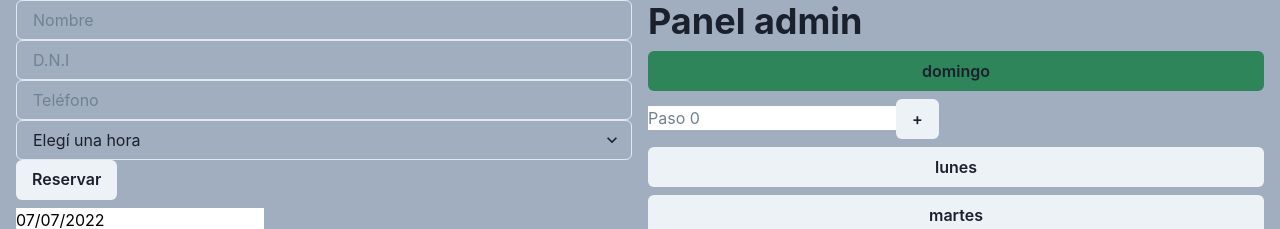
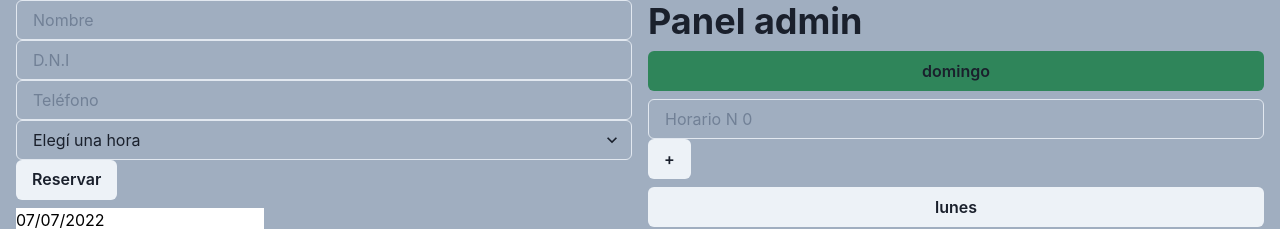
Before and after one commit to nahuelDev23/turnos, a Next.js app: page / in a window 1280 px wide. Both pictures are taken after a click on the button "domingo". Shown: the top 229 px of the page. Built offline with nearby package versions, Linux system fonts and the light colour scheme; no server answers; the database is empty.

Commit message:
modulos en checkdaytemplate

```diff
--- a/components/admin/CheckDayTemplate.tsx
+++ b/components/admin/CheckDayTemplate.tsx
@@ -1,119 +1,69 @@
-import { Button } from "@chakra-ui/react";
-import { FC, useContext, useState, useEffect, useMemo } from "react";
+import { FC, useContext, useState, useEffect } from "react";
 
 import { DaysContext } from "../../context/DaysContext";
+import { useMultipleInputs } from "../../hooks/useMultipleInputs";
+import { IDaysHours, daysString } from "../../interface/IAvailableDays";
+
+import { ButtonDay } from "./form/ButtonDay";
+import { InputHour } from "./form/InputHour";
 
 interface Props {
-  text: string;
+  text: daysString;
 }
 
 export const CheckDayTemplate: FC<Props> = ({ text }) => {
   const { addFormToFormData, daysData, loading } = useContext(DaysContext);
 
-  // todo hacer hooks de add inputs y todo eso
-  const initialState = {
+  const [initialState, setInitialState] = useState<IDaysHours>({
     day: text,
     hours: [{ time: "" }],
-  };
+  });
 
-  const [formAvailableDays, setFormAvailableDays] = useState<any>(initialState);
-
-  const [haveAtLastOneTime, setHaveAtLastOneTime] = useState(
-    formAvailableDays.hours[0].time !== "",
-  );
-
-  const handleChangeStep = (e: any, i: number) => {
-    const values = { ...formAvailableDays };
-
-    values.hours[i].time = e.target.value;
-    setFormAvailableDays(values);
-  };
-
-  const setDayAvailable = () => {
-    setHaveAtLastOneTime((isAvailable) => !isAvailable);
-    setFormAvailableDays(initialState);
-  };
-
-  const addStep = (e: any) => {
-    const values = { ...formAvailableDays };
-
-    values.hours.push({
-      time: "",
-    });
-    setFormAvailableDays(values);
-  };
-
-  const deleteStep = (i: number) => {
-    const values = { ...formAvailableDays };
-
-    values.hours.splice(i, 1);
-    setFormAvailableDays(values);
-  };
-
-  const computedPreviousHour = useMemo(() => {
-    const first =
-      formAvailableDays.hours.length === 1 &&
-      formAvailableDays.hours[0].time === "";
-    const second =
-      formAvailableDays.hours.length > 1 &&
-      formAvailableDays.hours[formAvailableDays.hours.length - 1].time === "";
-
-    return first || second;
-  }, [formAvailableDays]);
+  const {
+    addStep,
+    deleteStep,
+    formAvailableDays,
+    isPreviousInputEmpty,
+    handleChangeStep,
+    haveAtLastOneTime,
+    setDayAvailable,
+  } = useMultipleInputs(initialState);
 
   useEffect(() => {
     addFormToFormData(formAvailableDays);
   }, [formAvailableDays]);
 
   useEffect(() => {
-    for (const item of daysData) {
-      if (item.day === text) {
-        setHaveAtLastOneTime(true);
-        setFormAvailableDays({
-          day: item.day,
-          hours: [...item.hours],
-        });
-      }
+    const currentDayComponent = daysData.find((item) => item.day === text);
+
+    if (currentDayComponent) {
+      setInitialState({
+        day: currentDayComponent.day,
+        hours: currentDayComponent.hours,
+      });
     }
   }, [daysData]);
 
   return (
     <>
-      <Button
-        bgColor={haveAtLastOneTime ? "green.600" : undefined}
-        disabled={loading}
-        onClick={setDayAvailable}
-      >
-        {text}
-      </Button>
+      <ButtonDay
+        haveAtLastOneTime={haveAtLastOneTime}
+        loading={loading}
+        setDayAvailable={setDayAvailable}
+        text={text}
+      />
 
       {haveAtLastOneTime &&
-        formAvailableDays.hours.map((el: any, i: number) => (
-          <div key={i} className="flex">
-            <input
-              required
-              className="w-full rounded shadow p-2 mb-4 text-black rounded-tr-none"
-              name="hours"
-              placeholder={`Paso ${i}`}
-              type="text"
-              value={el.time}
-              onChange={(e) => handleChangeStep(e, i)}
+        formAvailableDays.hours.map((element: any, index: number) => (
+          <div key={index} className="flex">
+            <InputHour
+              addStep={addStep}
+              deleteStep={deleteStep}
+              element={element}
+              handleChangeStep={handleChangeStep}
+              index={index}
+              isPreviousInputEmpty={isPreviousInputEmpty}
             />
-            <Button
-              className="h-full py-2 px-4 bg-yellow-300 rounded-tr rounded-br mr-2"
-              disabled={computedPreviousHour}
-              onClick={addStep}
-            >
-              +
-            </Button>
-            {i > 0 && (
-              <Button
-                className="h-full py-2 px-4 px-2  bg-red-300 text-black rounded"
-                onClick={() => deleteStep(el, i)}
-              >
-                -
-              </Button>
-            )}
           </div>
         ))}
     </>
--- /dev/null
+++ b/components/admin/form/ButtonDay.tsx
@@ -0,0 +1,26 @@
+import { Button } from "@chakra-ui/react";
+import { FC } from "react";
+
+interface Props {
+  haveAtLastOneTime: boolean;
+  loading: boolean;
+  setDayAvailable: () => void;
+  text: string;
+}
+
+export const ButtonDay: FC<Props> = ({
+  haveAtLastOneTime,
+  loading,
+  setDayAvailable,
+  text,
+}) => {
+  return (
+    <Button
+      bgColor={haveAtLastOneTime ? "green.600" : undefined}
+      disabled={loading}
+      onClick={setDayAvailable}
+    >
+      {text}
+    </Button>
+  );
+};
--- /dev/null
+++ b/components/admin/form/InputHour.tsx
@@ -0,0 +1,51 @@
+import { FC } from "react";
+import { Input, Button } from "@chakra-ui/react";
+
+import { IAvailableHours } from "../../../interface";
+
+interface Props {
+  handleChangeStep: (e: any, i: number) => void;
+  index: number;
+  element: IAvailableHours;
+  addStep: () => void;
+  deleteStep: (index: number) => void;
+  isPreviousInputEmpty: boolean;
+}
+
+export const InputHour: FC<Props> = ({
+  handleChangeStep,
+  index,
+  element,
+  addStep,
+  deleteStep,
+  isPreviousInputEmpty,
+}) => {
+  return (
+    <>
+      <Input
+        required
+        className="w-full rounded shadow p-2 mb-4 text-black rounded-tr-none"
+        name="hours"
+        placeholder={`Horario N ${index}`}
+        type="text"
+        value={element.time}
+        onChange={(event) => handleChangeStep(event, index)}
+      />
+      <Button
+        className="h-full py-2 px-4 bg-yellow-300 rounded-tr rounded-br mr-2"
+        disabled={isPreviousInputEmpty}
+        onClick={addStep}
+      >
+        +
+      </Button>
+      {index > 0 && (
+        <Button
+          className="h-full py-2 px-4 px-2  bg-red-300 text-black rounded"
+          onClick={() => deleteStep(index)}
+        >
+          -
+        </Button>
+      )}
+    </>
+  );
+};
--- a/hooks/useMultipleInputs.ts
+++ b/hooks/useMultipleInputs.ts
@@ -1,12 +1,17 @@
-import { useMemo, useState } from "react";
+import { useMemo, useState, useEffect } from "react";
 
-import { IDaysHours } from "../interface";
+import { IAvailableHours, IDaysHours } from "../interface";
 
 export const useMultipleInputs = (initialState: IDaysHours) => {
-  const [formAvailableDays, setFormAvailableDays] = useState<any>(initialState);
+  const [formAvailableDays, setFormAvailableDays] =
+    useState<IDaysHours>(initialState);
 
-  const addStep = (e: any) => {
+  const [haveAtLastOneTime, setHaveAtLastOneTime] = useState(false);
+
+  const addStep = () => {
     const values = { ...formAvailableDays };
+
+    console.log("click add step");
 
     values.hours.push({
       time: "",
@@ -21,6 +26,18 @@ export const useMultipleInputs = (initialState: IDaysHours) => {
     setFormAvailableDays(values);
   };
 
+  const handleChangeStep = (e: any, i: number) => {
+    const values = { ...formAvailableDays };
+
+    values.hours[i].time = e.target.value;
+    setFormAvailableDays(values);
+  };
+
+  const setDayAvailable = () => {
+    setHaveAtLastOneTime((isAvailable) => !isAvailable);
+    setFormAvailableDays(initialState);
+  };
+
   const isPreviousInputEmpty = useMemo(() => {
     const first =
       formAvailableDays.hours.length === 1 &&
@@ -32,10 +49,24 @@ export const useMultipleInputs = (initialState: IDaysHours) => {
     return first || second;
   }, [formAvailableDays]);
 
+  useEffect(() => {
+    const hasAtLastOneTimeSetted = formAvailableDays.hours.some(
+      (item: IAvailableHours) => item.time !== "",
+    );
+
+    setHaveAtLastOneTime(hasAtLastOneTimeSetted);
+    setFormAvailableDays(initialState);
+  }, [initialState]);
+
   return {
+    // values
+    haveAtLastOneTime,
+    isPreviousInputEmpty,
+    // methods
     addStep,
     deleteStep,
     formAvailableDays,
-    isPreviousInputEmpty,
+    handleChangeStep,
+    setDayAvailable,
   };
 };
--- a/interface/IAvailableDays.ts
+++ b/interface/IAvailableDays.ts
@@ -9,7 +9,7 @@
 // }
 
 export interface IAvailableHours {
-  time: String;
+  time: string;
 }
 
 export type daysString =
```
